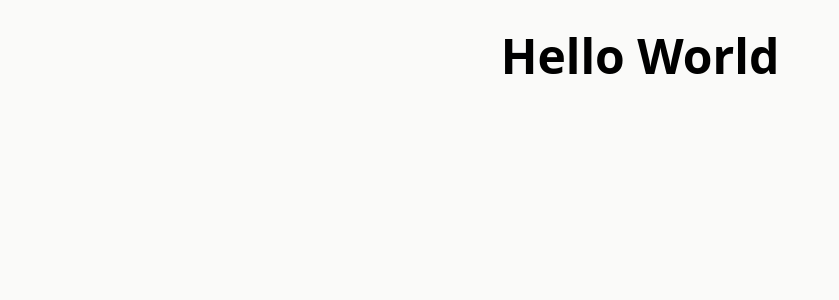
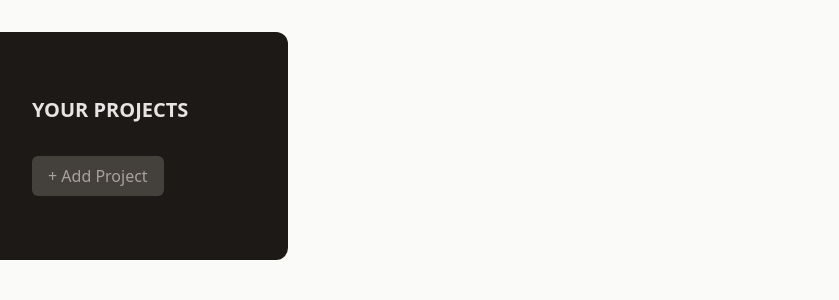
Before and after one commit to harshahossain/project-management, a React (Vite) app: page / in a window 1280 px wide. Shown: the top 300 px of the page, without its empty margins (0-839 px from the left). Built offline with nearby package versions, Linux system fonts and the light colour scheme.

Commit message:
Added functionality to add projects

```diff
--- a/src/App.jsx
+++ b/src/App.jsx
@@ -1,8 +1,10 @@
+import ProjectSidebar from "./components/ProjectSidebar";
+
 function App() {
   return (
-    <>
-      <h1 className="my-8 text-center text-5xl font-bold">Hello World</h1>
-    </>
+    <main className="h-screen my-8">
+      <ProjectSidebar />
+    </main>
   );
 }
 
--- /dev/null
+++ b/src/components/Input.jsx
@@ -0,0 +1 @@
+//basically wrapper for NewProject
--- /dev/null
+++ b/src/components/NewProject.jsx
@@ -0,0 +1,28 @@
+export default function NewProject() {
+  return (
+    <div>
+      <menu>
+        <li>
+          <button>Cancel</button>
+        </li>
+        <li>
+          <button>Save</button>
+        </li>
+      </menu>
+      <div>
+        <p>
+          <label>Title</label>
+          <input />
+        </p>
+        <p>
+          <label>Description</label>
+          <textarea></textarea>
+        </p>
+        <p>
+          <label>Due Date</label>
+          <input />
+        </p>
+      </div>
+    </div>
+  );
+}
--- /dev/null
+++ b/src/components/ProjectSidebar.jsx
@@ -0,0 +1,15 @@
+export default function ProjectSidebar() {
+  return (
+    <aside className="w-1/3 px-8 py-16 bg-stone-900 text-stone-50 md:w-72  rounded-r-xl">
+      <h2 className="mb-8 font-bold uppercase md:text-xl text-stone-200">
+        Your Projects
+      </h2>
+      <div>
+        <button className="px-4 py-2 text-xs md:text-base rounded-md bg-stone-700 text-stone-400 hover:bg-amber-600 hover:text-amber-100">
+          + Add Project
+        </button>
+      </div>
+      <ul></ul>
+    </aside>
+  );
+}
```
